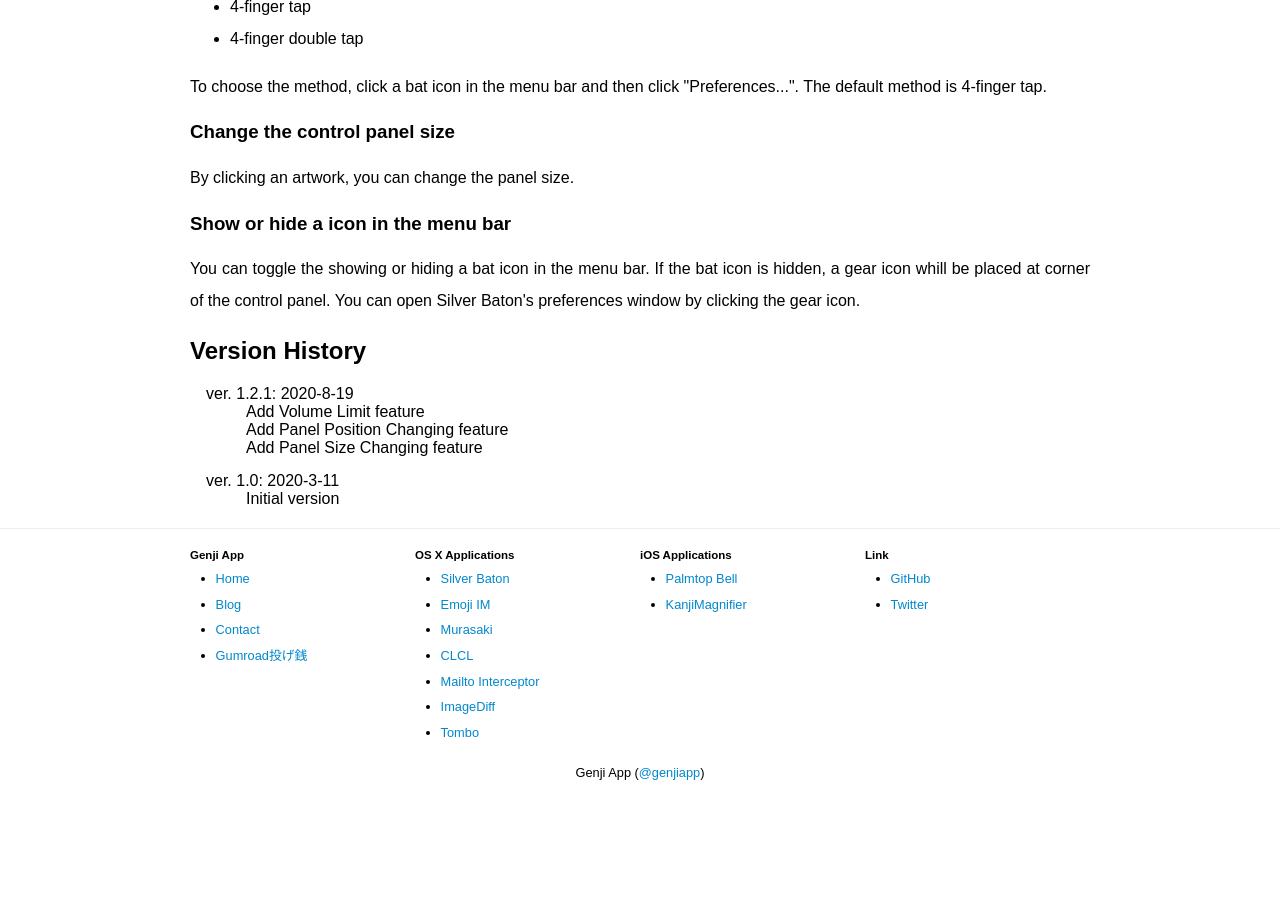
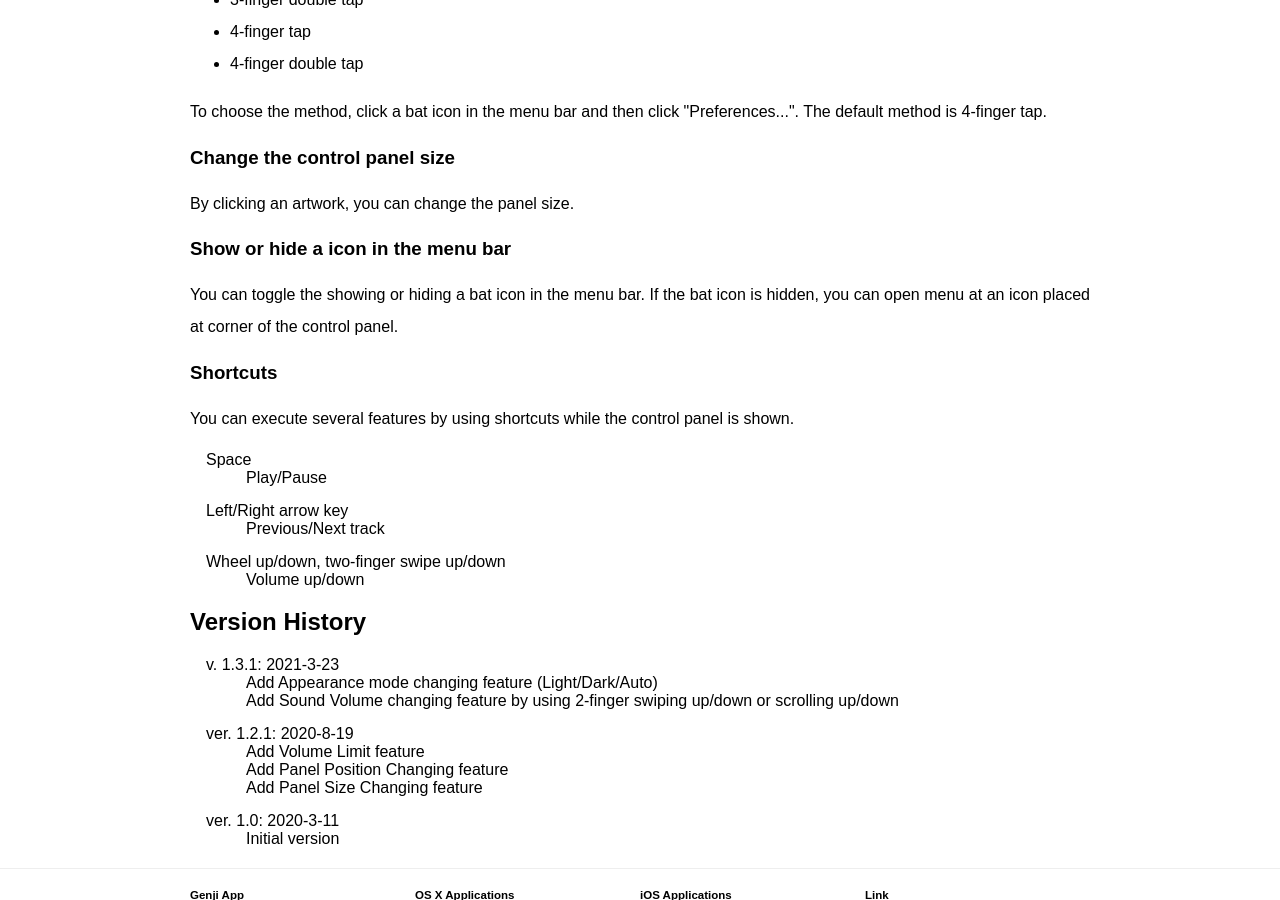
Before and after one commit to GenjiApp/genjiapp.github.io, a Jekyll site: the page built from mac/silver-baton/index_en.html, in a window 1280 px wide and 900 px high, scrolled down 2322 px. Built offline with Jekyll 4.4.1, drawn with Linux system fonts in a browser that asks for light colours; before the commit the page ends 3122 px from its top, so only the background shows below that; some of the changed text lies outside the part shown.

Commit message:
update Silver Baton to v1.3.1.

```diff
--- a/mac/silver-baton/index_en.html
+++ b/mac/silver-baton/index_en.html
@@ -10,9 +10,12 @@
   <img src="img/screenshot.png"/>
 </figure>
 
-<script src="https://gumroad.com/js/gumroad.js"></script>
+<!-- <script src="https://gumroad.com/js/gumroad.js"></script> -->
+<!-- <ul id="downloadList"> -->
+<!--   <li><a class="gumroad-button" href="https://gum.co/WhbPe" target="_blank" data-gumroad-single-product="true">Download from Gumroad</a></li> -->
+<!-- </ul> -->
 <ul id="downloadList">
-  <li><a class="gumroad-button" href="https://gum.co/WhbPe" target="_blank" data-gumroad-single-product="true">Download from Gumroad</a></li>
+  <li class="badge"><a href="https://apps.apple.com/app/silver-baton/id1501844023?mt=12"><span>Available on the</span> Mac App Store</a></li>
 </ul>
 
 <p>Silver Baton shows a control panel that allows you to control Music.app. 3/4-finger tap or right/middle click to show the control panel. The control panel shows current track info:</p>
@@ -71,11 +74,26 @@
 <p>By clicking an artwork, you can change the panel size.</p>
 
 <h3>Show or hide a icon in the menu bar</h3>
-<p>You can toggle the showing or hiding a bat icon in the menu bar. If the bat icon is hidden, a gear icon whill be placed at corner of the control panel. You can open Silver Baton's preferences window by clicking the gear icon.</p>
+<p>You can toggle the showing or hiding a bat icon in the menu bar. If the bat icon is hidden, you can open menu at an icon placed at corner of the control panel.</p>
+
+<h3>Shortcuts</h3>
+<p>You can execute several features by using shortcuts while the control panel is shown.</p>
+<dl>
+  <dt>Space</dt>
+  <dd>Play/Pause</dd>
+  <dt>Left/Right arrow key</dt>
+  <dd>Previous/Next track</dd>
+  <dt>Wheel up/down, two-finger swipe up/down</dt>
+  <dd>Volume up/down</dd>
+</dl>
 
 <h2>Version History</h2>
 
 <dl>
+  <dt>v. 1.3.1: 2021-3-23</dt>
+  <dd>Add Appearance mode changing feature (Light/Dark/Auto)</dd>
+  <dd>Add Sound Volume changing feature by using 2-finger swiping up/down or scrolling up/down</dd>
+
   <dt>ver. 1.2.1: 2020-8-19</dt>
   <dd>Add Volume Limit feature</dd>
   <dd>Add Panel Position Changing feature</dd>
```
Also changed, not shown: mac/silver-baton/index.html (+21 -1 lines).
